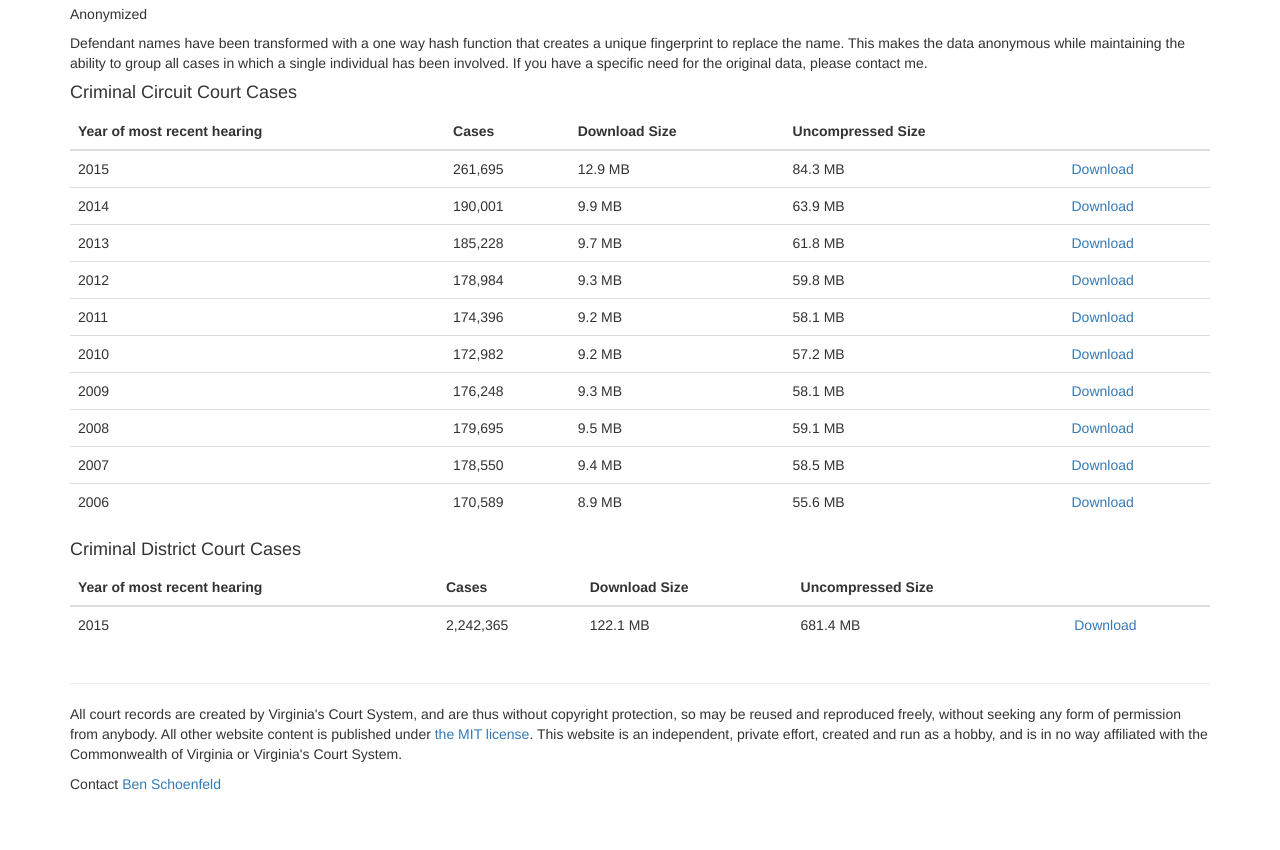
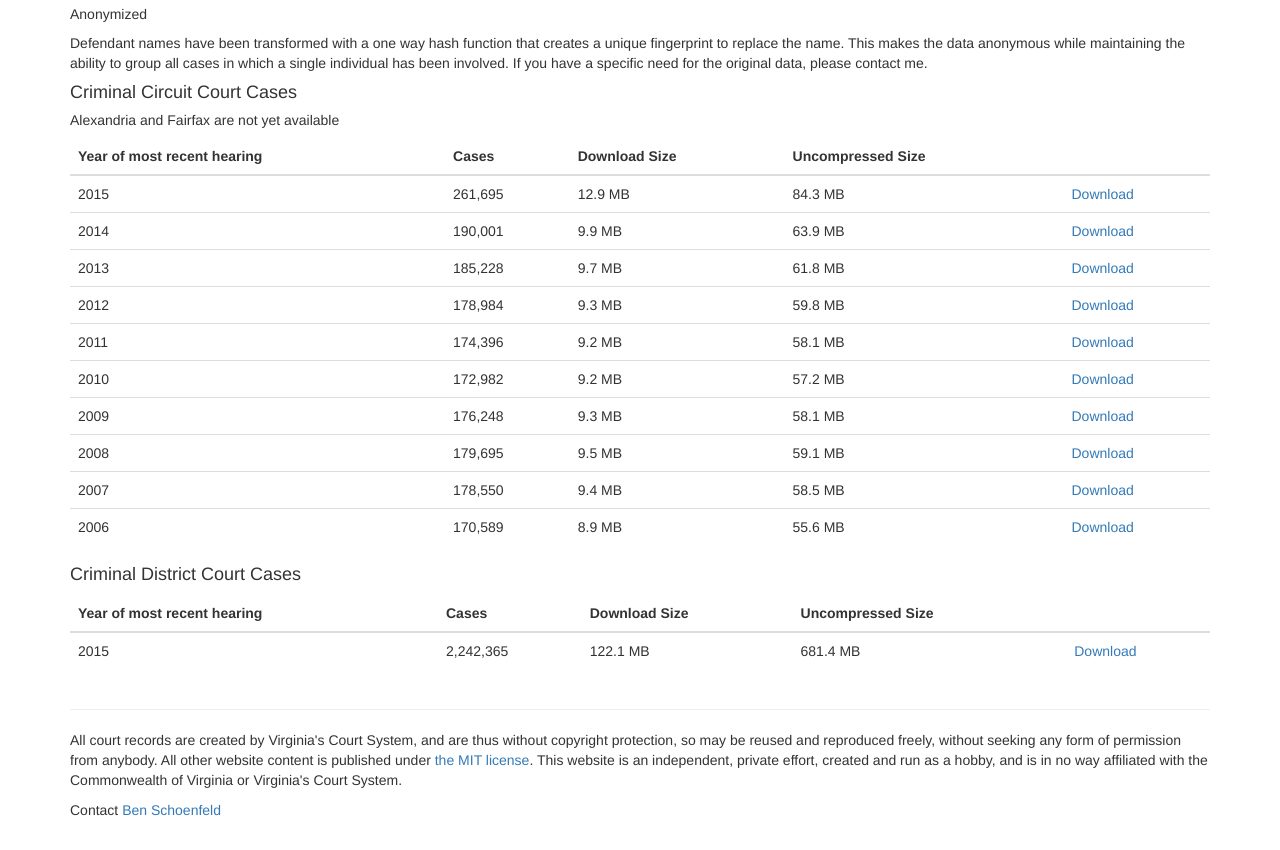
Before and after one commit to bschoenfeld/virginia-court-data, a plain HTML site: page index.html in a window 1280 px wide. Shown: the part 1435-2285 px from the top of the page. Before the commit the page ends 2259 px from the top, so only its background shows below. Drawn offline with nearby package versions, Linux system fonts and the light colour scheme.

Commit message:
Add disclaimer for unavailable circuit courts

```diff
--- a/index.html
+++ b/index.html
@@ -78,6 +78,7 @@
           <h5>Anonymized</h5>
           <p>Defendant names have been transformed with a one way hash function that creates a unique fingerprint to replace the name. This makes the data anonymous while maintaining the ability to group all cases in which a single individual has been involved. If you have a specific need for the original data, please contact me.</p>
           <h4>Criminal Circuit Court Cases</h4>
+          <h5>Alexandria and Fairfax are not yet available</h5>
           <table class="table table-hover" id="criminalCircuitCourtTable">
               <thead>
                   <tr>
```
